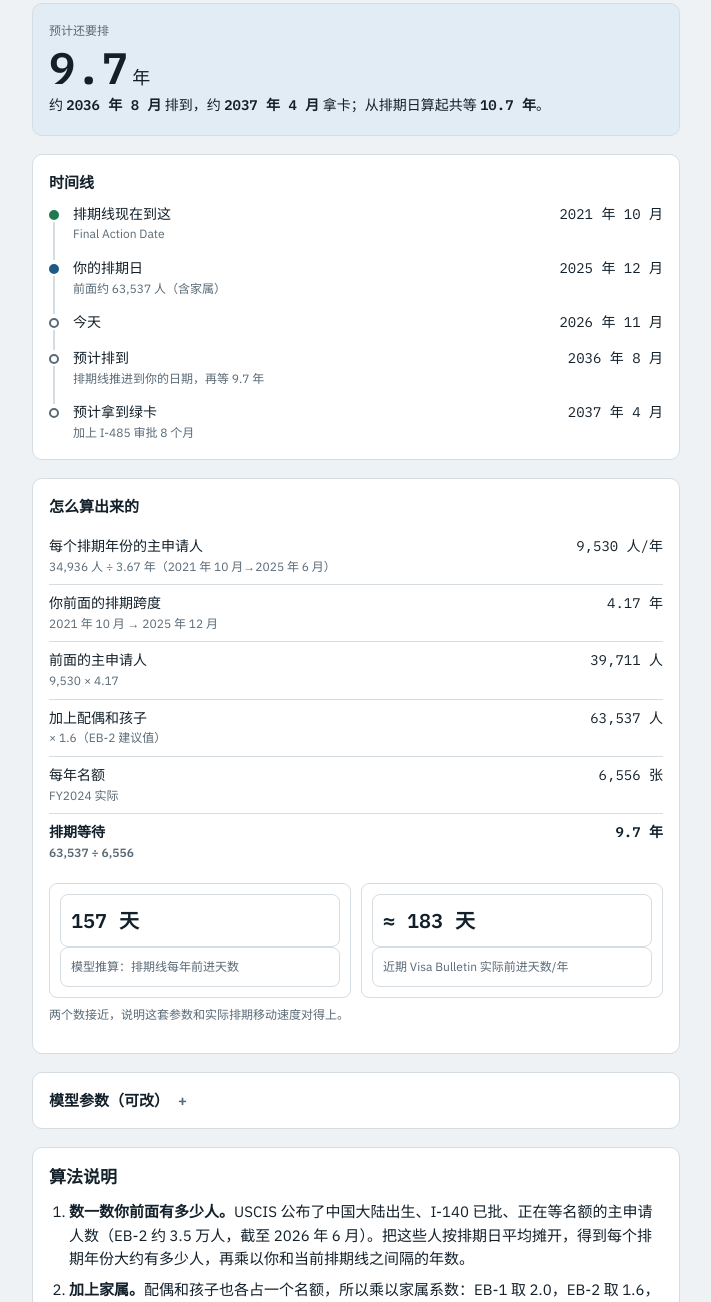
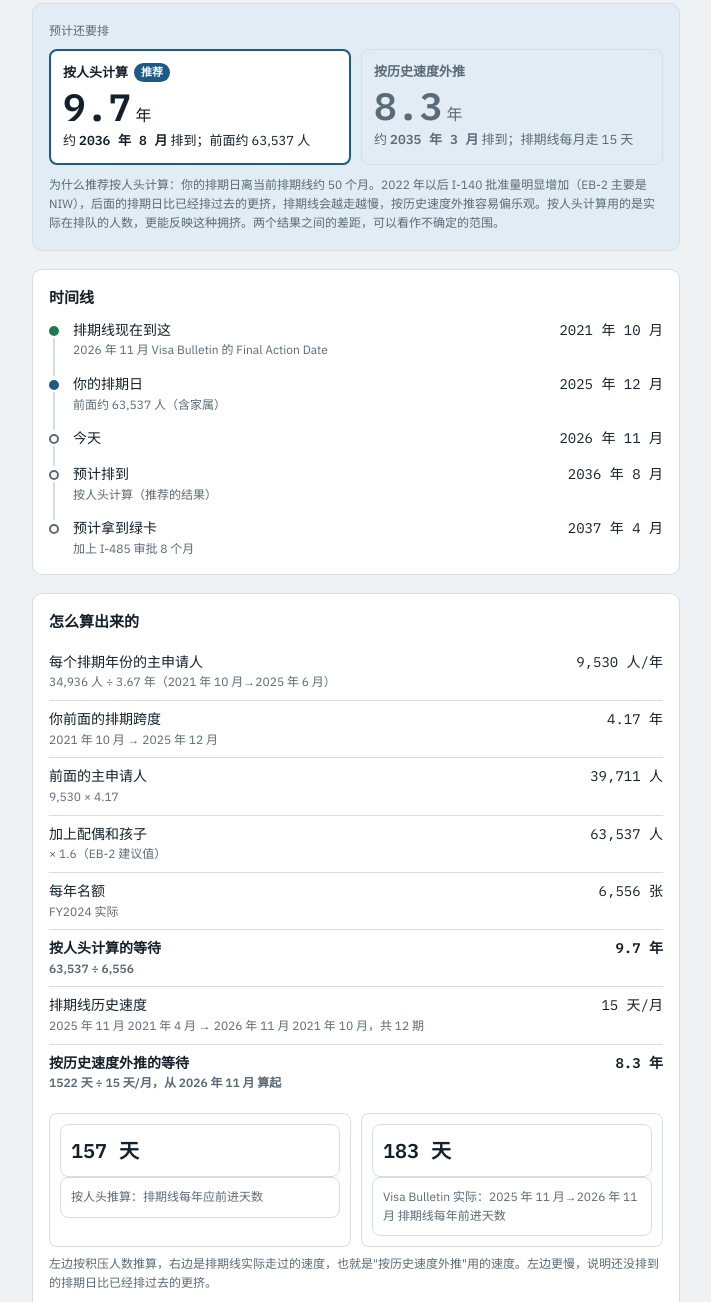
Before and after one commit to metacompany-x/china-eb-calculator, a plain HTML site: page index.html in a window 1280 px wide. Shown: the part 367-1669 px from the top of the page, without its empty margins (284-995 px from the left). Drawn offline with Linux system fonts and the light colour scheme.

Commit message:
Show a historical-speed estimate beside the headcount estimate and recommend one
Co-Authored-By: Claude Opus 5.5 <noreply@anthropic.com>
Claude-Session: https://claude.ai/code/session_013gC7zBkRedk58QgKdb6u4Y

```diff
--- a/data.json
+++ b/data.json
@@ -6,5 +6,13 @@
     "EB1": "2023-08-01",
     "EB2": "2021-10-01",
     "EB3": "2022-01-22"
+  },
+  "velocityFrom": {
+    "bulletin": "2025-11",
+    "fad": {
+      "EB1": "2022-12-22",
+      "EB2": "2021-04-01",
+      "EB3": "2021-03-01"
+    }
   }
 }
--- a/index.html
+++ b/index.html
@@ -71,9 +71,19 @@ input:focus-visible,select:focus-visible{outline:2px solid var(--accent);outline
 .hint{font-size:12px;color:var(--muted);margin-top:5px}
 .result{background:var(--accent-soft);border:1px solid var(--line);border-radius:10px;padding:18px 16px;display:grid;gap:4px}
 .result .k{font-size:12px;color:var(--muted)}
-.big{font-family:var(--mono);font-size:44px;font-weight:600;line-height:1.05;font-variant-numeric:tabular-nums}
-.big small{font-size:18px;font-weight:500;margin-left:4px}
-.result .sub{font-size:14px}
+.big{font-family:var(--mono);font-size:38px;font-weight:600;line-height:1.05;font-variant-numeric:tabular-nums}
+.big small{font-size:16px;font-weight:500;margin-left:4px}
+.dual{display:grid;grid-template-columns:minmax(0,1fr) minmax(0,1fr);gap:10px;margin-top:4px}
+@media (max-width:440px){.dual{grid-template-columns:minmax(0,1fr)}}
+.m{border:1px solid var(--line);border-radius:8px;padding:12px;display:grid;gap:4px;align-content:start;color:var(--muted)}
+.m .big{color:var(--muted)}
+.m.rec{background:var(--surface);border:2px solid var(--accent);color:var(--ink)}
+.m.rec .big{color:var(--ink)}
+.lbl{font-size:13px;font-weight:600;display:flex;gap:6px;align-items:center;flex-wrap:wrap}
+.rec-tag{display:none;font-size:11px;font-weight:600;padding:1px 7px;border-radius:99px;background:var(--accent);color:var(--surface)}
+.m.rec .rec-tag{display:inline-block}
+.why{margin:6px 0 0;font-size:12px;line-height:1.6;color:var(--muted)}
+.result .sub{font-size:13px}
 .result .sub b{font-family:var(--mono);font-weight:600}
 .status{display:inline-block;font-size:12px;padding:2px 8px;border-radius:99px;font-weight:600;margin-top:6px;width:max-content}
 .status.go{background:var(--go);color:var(--surface)}
@@ -149,7 +159,7 @@ footer{font-size:12px;color:var(--muted)}
           <option value="a3">过去 3 年平均（FY2022–24）</option>
           <option value="a5">过去 5 年平均（FY2020–24）</option>
           <option value="a7">过去 7 年平均（FY2018–24）</option>
-          <option value="statutory">法定下限 2,803</option>
+          <option value="statutory">7% 基本份额 2,803</option>
           <option value="custom">自定义</option>
         </select>
         <input type="number" id="annualCustom" min="1" step="1" value="5000" hidden aria-label="自定义每年名额">
@@ -160,8 +170,19 @@ footer{font-size:12px;color:var(--muted)}
 
   <section class="result" aria-live="polite">
     <div class="k">预计还要排</div>
-    <div class="big" id="waitBig">—</div>
-    <div class="sub" id="waitSub"></div>
+    <div class="dual">
+      <div class="m" id="mHead">
+        <div class="lbl">按人头计算<span class="rec-tag">推荐</span></div>
+        <div class="big" id="waitBig">—</div>
+        <div class="sub" id="waitSub"></div>
+      </div>
+      <div class="m" id="mVel">
+        <div class="lbl">按历史速度外推<span class="rec-tag">推荐</span></div>
+        <div class="big" id="velBig">—</div>
+        <div class="sub" id="velSub"></div>
+      </div>
+    </div>
+    <p class="why" id="why"></p>
     <span class="status go" id="currentTag" hidden>你的排期已经到了</span>
   </section>
 
@@ -174,10 +195,10 @@ footer{font-size:12px;color:var(--muted)}
     <h2>怎么算出来的</h2>
     <table class="ledger"><tbody id="ledger"></tbody></table>
     <div class="calib">
-      <div><div class="v" id="calModel">—</div><div class="l">模型推算：排期线每年前进天数</div></div>
-      <div><div class="v" id="calReal">—</div><div class="l">近期 Visa Bulletin 实际前进天数/年</div></div>
+      <div><div class="v" id="calModel">—</div><div class="l">按人头推算：排期线每年应前进天数</div></div>
+      <div><div class="v" id="calReal">—</div><div class="l" id="calRealLbl">Visa Bulletin 实际：排期线每年前进天数</div></div>
     </div>
-    <p class="hint" style="margin-top:8px">两个数接近，说明这套参数和实际排期移动速度对得上。</p>
+    <p class="hint" style="margin-top:8px">左边按积压人数推算，右边是排期线实际走过的速度，也就是"按历史速度外推"用的速度。左边更慢，说明还没排到的排期日比已经排过去的更挤。</p>
   </section>
 
   <section class="card">
@@ -230,9 +251,11 @@ footer{font-size:12px;color:var(--muted)}
     <p>验证方法：用这套参数推算排期线每年应该前进多少天，再和 Visa Bulletin 的实际移动速度对比。</p>
 
     <h3>EB-2 中国大陆排期要等多久？</h3>
-    <p>以排期日 2025 年 12 月为例，前面约 6.4 万人（含家属）。按近 7 年平均发放量算，约 12 年；按 FY2024 实际发放量算，约 10 年；按法定下限 2,803 算，约 23 年。</p>
+    <p>以排期日 2025 年 12 月为例，前面约 6.4 万人（含家属）。按近 7 年平均发放量算，约 12 年；按 FY2024 实际发放量算，约 10 年；按 7% 基本份额 2,803 算，约 23 年。如果按排期线过去一年的实际速度外推，约 8 年，但这个排期日离当前排期线较远，外推结果偏乐观。</p>
     <h3>为什么不直接用 2,803 计算？</h3>
     <p>2,803 是每个国家在每个类别的法定上限，但其他类别和国家用不完的名额会溢出。2018 到 2024 财年，中国大陆 EB-2 每年实际拿到 2,681 到 8,523 张，平均约 5,244 张。</p>
+    <h3>为什么有两个结果？该信哪个？</h3>
+    <p><b>按人头计算</b>用的是正在排队的实际人数：前面的人数 × 家属系数 ÷ 每年名额。<b>按历史速度外推</b>只看排期线过去一年每月前进了多少天，假设以后照这个速度继续走。排期日在 2022 年左右、离当前排期线一年半以内的，前面这段排期日的人数和刚排过去的差不多，外推比较直接，推荐看历史速度。排期日更晚的，推荐看按人头计算：2022 年以后 I-140 批准量明显增加（EB-2 主要是 NIW），后面的排期日更挤，排期线会越走越慢，按过去的速度外推容易偏乐观。两个结果之间的差距，可以看作不确定的范围。</p>
     <h3>结果准吗？</h3>
     <p>这是基于公开数据的估算。还在走 PERM、I-140 未批的人没算进去；2025 年以后 NIW 申请明显增多，后面的排期日可能更密；每年溢出的名额也会波动。建议几个名额口径对比着看。</p>
   </section>
@@ -262,19 +285,29 @@ footer{font-size:12px;color:var(--muted)}
 
 <script>
 (function(){
-  var YR = 365.2425*864e5;
+  var YR = 365.2425*864e5, DAY = 864e5;
   var CAT = {
-    EB1:{fad:'2023-08-01', backlog:14101, horizon:'2026-03-01', actual:6952, a3:8461, a5:7854, a7:7305, recent:225, dep:2.0, depNote:'EB-1 建议 2.0：DHS 换算 2.03，排期移动反推约 2.1'},
-    EB2:{fad:'2021-10-01', backlog:34936, horizon:'2025-06-01', actual:6556, a3:7150, a5:6132, a7:5244, recent:183, dep:1.6, depNote:'EB-2 建议 1.6：DHS 换算 1.69，排期移动反推约 1.4（偏低）'},
-    EB3:{fad:'2022-01-22', backlog:11070, horizon:'2024-12-01', actual:6141, a3:5604, a5:5085, a7:4785, recent:378, dep:1.7, depNote:'EB-3 建议 1.7：DHS 换算 1.74，排期移动反推约 1.55'}
+    EB1:{fad:'2023-08-01', backlog:14101, horizon:'2026-03-01', actual:6952, a3:8461, a5:7854, a7:7305, dep:2.0, depNote:'EB-1 建议 2.0：DHS 换算 2.03，排期移动反推约 2.1'},
+    EB2:{fad:'2021-10-01', backlog:34936, horizon:'2025-06-01', actual:6556, a3:7150, a5:6132, a7:5244, dep:1.6, depNote:'EB-2 建议 1.6：DHS 换算 1.69，排期移动反推约 1.4（偏低）'},
+    EB3:{fad:'2022-01-22', backlog:11070, horizon:'2024-12-01', actual:6141, a3:5604, a5:5085, a7:4785, dep:1.7, depNote:'EB-3 建议 1.7：DHS 换算 1.74，排期移动反推约 1.55'}
   };
+  // Bulletin the Final Action Dates above come from, and the earlier bulletin the
+  // historical speed is measured from. Both are refreshed from data.json.
+  var BULLETIN = '2026-11';
+  var VEL = {bulletin:'2025-11', fad:{EB1:'2022-12-22', EB2:'2021-04-01', EB3:'2021-03-01'}};
+  var NEAR_DAYS = 548;  // within ~18 months of the current line → trust historical speed
+
   var cat = 'EB2';
   var $ = function(id){return document.getElementById(id)};
   var fmtN = function(n){return Math.round(n).toLocaleString('en-US')};
   var parse = function(s){ if(!s) return null; var p=s.split('-'); return new Date(+p[0], +p[1]-1, +p[2]||1); };
   var ym = function(d){ return d.getFullYear()+' 年 '+(d.getMonth()+1)+' 月'; };
+  var ymKey = function(k){ var p=k.split('-'); return p[0]+' 年 '+(+p[1])+' 月'; };
+  var monthsBetween = function(a, b){ var x=a.split('-'), y=b.split('-'); return (+y[0]-x[0])*12 + (+y[1]-x[1]); };
   var addYears = function(d, y){ return new Date(d.getTime()+y*YR); };
+  var addMonths = function(d, m){ return new Date(d.getFullYear(), d.getMonth()+Math.ceil(m), 1); };
   var yrs = function(y){ return y<1 ? Math.round(y*12)+' 个月' : y.toFixed(1)+' 年'; };
+  var bigYrs = function(y){ return y<1 ? Math.round(y*12)+'<small>个月</small>' : y.toFixed(1)+'<small>年</small>'; };
 
   function loadDefaults(){
     var c = CAT[cat];
@@ -302,14 +335,15 @@ footer{font-size:12px;color:var(--muted)}
       a3: catName+' FY2022–24 平均 '+fmtN(c.a3)+'；含 2022 年疫情溢出高峰',
       a5: catName+' FY2020–24 平均 '+fmtN(c.a5),
       a7: catName+' FY2018–24 平均 '+fmtN(c.a7)+'；建议的基准情景',
-      statutory: '7% 单国上限 × 该类 28.6%，最坏情况',
+      statutory: '7% 单国限额 × 该类 28.6%，最坏情况',
       custom: '含家属的每年总张数'
     };
     $('annualHint').textContent = HINT[mode];
     $('depHint').textContent = c.depNote;
     $('exNote').hidden = $('pd').value !== '2025-12-01';
-    if(!pd || !fad || !hz){ $('waitBig').textContent='—'; return; }
+    if(!pd || !fad || !hz){ $('waitBig').textContent='—'; $('velBig').textContent='—'; return; }
 
+    // Method 1: headcount — people ahead × dependents ÷ visas per year
     var span = (hz - fad)/YR;
     var density = span>0 ? backlog/span : 0;
     var aheadYrs = Math.max(0, (pd - fad)/YR);
@@ -317,28 +351,56 @@ footer{font-size:12px;color:var(--muted)}
     var total = principals*dep;
     var wait = total/A;
     var today = new Date(); today.setHours(0,0,0,0);
-    var curDate = addYears(today, wait);
-    var gcDate = new Date(curDate.getTime()+proc*30.44*864e5);
-    var fromPD = (curDate - pd)/YR;
+    var headDate = addYears(today, wait);
+
+    // Method 2: historical speed — how fast the line actually moved, extrapolated
+    var bDate = parse(BULLETIN+'-01');
+    var velMonths = monthsBetween(VEL.bulletin, BULLETIN);
+    var anchor = parse(VEL.fad[cat]);
+    var perMonth = (velMonths>0 && anchor) ? (fad - anchor)/DAY/velMonths : 0;   // days of priority date per month
+    var gapDays = Math.max(0, (pd - fad)/DAY);
+    var velOk = perMonth > 0;
+    var velWaitM = velOk ? gapDays/perMonth : Infinity;
+    var velDate = velOk ? addMonths(bDate, velWaitM) : null;
+
     var isCur = pd <= fad;
+    var useVel = !isCur && velOk && gapDays <= NEAR_DAYS;
+    $('mHead').classList.toggle('rec', !isCur && !useVel);
+    $('mVel').classList.toggle('rec', useVel);
+    $('currentTag').hidden = !isCur;
 
-    $('currentTag').hidden = !isCur;
+    var recDate = useVel ? velDate : headDate;
+    var gcDate = new Date(recDate.getTime()+proc*30.44*DAY);
+
     if(isCur){
       $('waitBig').innerHTML = '0<small>年</small>';
-      $('waitSub').innerHTML = '排期日早于当前 Final Action Date（'+ym(fad)+'），可以等 I-485 审批了。';
+      $('velBig').innerHTML = '0<small>年</small>';
+      $('waitSub').textContent = '排期日早于当前 Final Action Date（'+ym(fad)+'）';
+      $('velSub').textContent = '可以等 I-485 审批了';
+      $('why').textContent = '';
     } else {
-      var y = wait;
-      $('waitBig').innerHTML = (y<1 ? Math.round(y*12)+'<small>个月</small>' : y.toFixed(1)+'<small>年</small>');
-      $('waitSub').innerHTML = '约 <b>'+ym(curDate)+'</b> 排到，约 <b>'+ym(gcDate)+'</b> 拿卡；从排期日算起共等 <b>'+yrs(fromPD)+'</b>。';
+      $('waitBig').innerHTML = bigYrs(wait);
+      $('waitSub').innerHTML = '约 <b>'+ym(headDate)+'</b> 排到；前面约 '+fmtN(total)+' 人';
+      if(velOk){
+        $('velBig').innerHTML = bigYrs(velWaitM/12);
+        $('velSub').innerHTML = '约 <b>'+ym(velDate)+'</b> 排到；排期线每月走 '+Math.round(perMonth)+' 天';
+      } else {
+        $('velBig').textContent = '—';
+        $('velSub').textContent = '排期线过去一段时间没有前进，无法外推';
+      }
+      var gapM = Math.round(gapDays/30.44);
+      $('why').textContent = useVel
+        ? '为什么推荐历史速度：你的排期日离当前排期线只有约 '+gapM+' 个月。这段排期日的人数和刚排过去的差不多，按排期线实际走过的速度外推比较直接。按人头计算把 2021 年以后各年的人数平均摊开，可能高估你前面的人数。'
+        : '为什么推荐按人头计算：你的排期日离当前排期线约 '+gapM+' 个月。2022 年以后 I-140 批准量明显增加（EB-2 主要是 NIW），后面的排期日比已经排过去的更挤，排期线会越走越慢，按历史速度外推容易偏乐观。按人头计算用的是实际在排队的人数，更能反映这种拥挤。两个结果之间的差距，可以看作不确定的范围。';
     }
 
     var L = [
-      {cls:'done', t:'排期线现在到这', s:'Final Action Date', d:ym(fad)},
+      {cls:'done', t:'排期线现在到这', s:ymKey(BULLETIN)+' Visa Bulletin 的 Final Action Date', d:ym(fad)},
       {cls:'you', t:'你的排期日', s:isCur?'已经在排期线之前':'前面约 '+fmtN(total)+' 人（含家属）', d:ym(pd)},
       {cls:'', t:'今天', s:'', d:ym(today)}
     ];
-    if(!isCur) L.push({cls:'', t:'预计排到', s:'排期线推进到你的日期，再等 '+yrs(wait), d:ym(curDate)});
-    L.push({cls:'', t:'预计拿到绿卡', s:'加上 I-485 审批 '+proc+' 个月', d:ym(isCur?new Date(today.getTime()+proc*30.44*864e5):gcDate)});
+    if(!isCur) L.push({cls:'', t:'预计排到', s:'按'+(useVel?'历史速度外推':'人头计算')+'（推荐的结果）', d:ym(recDate)});
+    L.push({cls:'', t:'预计拿到绿卡', s:'加上 I-485 审批 '+proc+' 个月', d:ym(isCur?new Date(today.getTime()+proc*30.44*DAY):gcDate)});
     $('ladder').innerHTML = L.map(function(x){
       return '<li class="'+x.cls+'"><div class="t">'+x.t+(x.s?'<span>'+x.s+'</span>':'')+'</div><div class="d">'+x.d+'</div></li>';
     }).join('');
@@ -348,15 +410,18 @@ footer{font-size:12px;color:var(--muted)}
       ['你前面的排期跨度', ym(fad)+' → '+ym(pd), aheadYrs.toFixed(2)+' 年'],
       ['前面的主申请人', fmtN(density)+' × '+aheadYrs.toFixed(2), fmtN(principals)+' 人'],
       ['加上配偶和孩子', '× '+dep+(dep===c.dep?'（'+catName+' 建议值）':'（自定义）'), fmtN(total)+' 人'],
-      ['每年名额', {actual:'FY2024 实际',a3:'过去 3 年平均',a5:'过去 5 年平均',a7:'过去 7 年平均',statutory:'法定下限',custom:'自定义'}[mode], fmtN(A)+' 张'],
-      ['排期等待', fmtN(total)+' ÷ '+fmtN(A), yrs(wait), 'tot']
+      ['每年名额', {actual:'FY2024 实际',a3:'过去 3 年平均',a5:'过去 5 年平均',a7:'过去 7 年平均',statutory:'7% 基本份额',custom:'自定义'}[mode], fmtN(A)+' 张'],
+      ['按人头计算的等待', fmtN(total)+' ÷ '+fmtN(A), yrs(wait), 'tot'],
+      ['排期线历史速度', ymKey(VEL.bulletin)+' '+ym(anchor)+' → '+ymKey(BULLETIN)+' '+ym(fad)+'，共 '+velMonths+' 期', velOk?Math.round(perMonth)+' 天/月':'未前进'],
+      ['按历史速度外推的等待', Math.round(gapDays)+' 天 ÷ '+(velOk?Math.round(perMonth):0)+' 天/月，从 '+ymKey(BULLETIN)+' 算起', velOk?yrs(velWaitM/12):'—', 'tot']
     ].map(function(r){
       return '<tr'+(r[3]?' class="tot"':'')+'><td>'+r[0]+'<span>'+r[1]+'</span></td><td class="n">'+r[2]+'</td></tr>';
     }).join('');
 
     var speed = density>0 ? A/(density*dep)*365 : 0;
     $('calModel').textContent = fmtN(speed)+' 天';
-    $('calReal').textContent = '≈ '+c.recent+' 天';
+    $('calReal').textContent = velOk ? fmtN(perMonth*12)+' 天' : '—';
+    $('calRealLbl').textContent = 'Visa Bulletin 实际：'+ymKey(VEL.bulletin)+'→'+ymKey(BULLETIN)+' 排期线每年前进天数';
   }
 
   document.querySelectorAll('.seg button').forEach(function(b){
@@ -374,16 +439,21 @@ footer{font-size:12px;color:var(--muted)}
   $('fad').addEventListener('input', function(){ fadTouched = true; });
   loadDefaults(); render();
 
-  // Latest Final Action Dates, refreshed daily by .github/workflows/update-bulletin.yml
+  // Latest Final Action Dates, refreshed monthly (see README)
   var isDate = function(s){ return typeof s === 'string' && /^\d{4}-\d{2}-\d{2}$/.test(s); };
+  var isMonth = function(s){ return typeof s === 'string' && /^\d{4}-\d{2}$/.test(s); };
   fetch('data.json', {cache: 'no-store'}).then(function(r){ return r.ok ? r.json() : null; }).then(function(d){
     if(!d || !d.fad) return;
     ['EB1','EB2','EB3'].forEach(function(k){ if(isDate(d.fad[k])) CAT[k].fad = d.fad[k]; });
-    var m = /^(\d{4})-(\d{2})$/.exec(d.bulletin || '');
-    if(m){
-      var label = m[1]+' 年 '+(+m[2])+' 月 Visa Bulletin';
+    if(isMonth(d.bulletin)){
+      BULLETIN = d.bulletin;
+      var label = ymKey(d.bulletin)+' Visa Bulletin';
       $('fadHint').textContent = label;
       $('vbLink').textContent = label;
+    }
+    var v = d.velocityFrom;
+    if(v && isMonth(v.bulletin) && v.fad && ['EB1','EB2','EB3'].every(function(k){ return isDate(v.fad[k]); })){
+      VEL = {bulletin: v.bulletin, fad: {EB1: v.fad.EB1, EB2: v.fad.EB2, EB3: v.fad.EB3}};
     }
     if(typeof d.bulletinUrl === 'string' && /^https:\/\/travel\.state\.gov\//.test(d.bulletinUrl)) $('vbLink').href = d.bulletinUrl;
     if(isDate(d.updated)){
```
